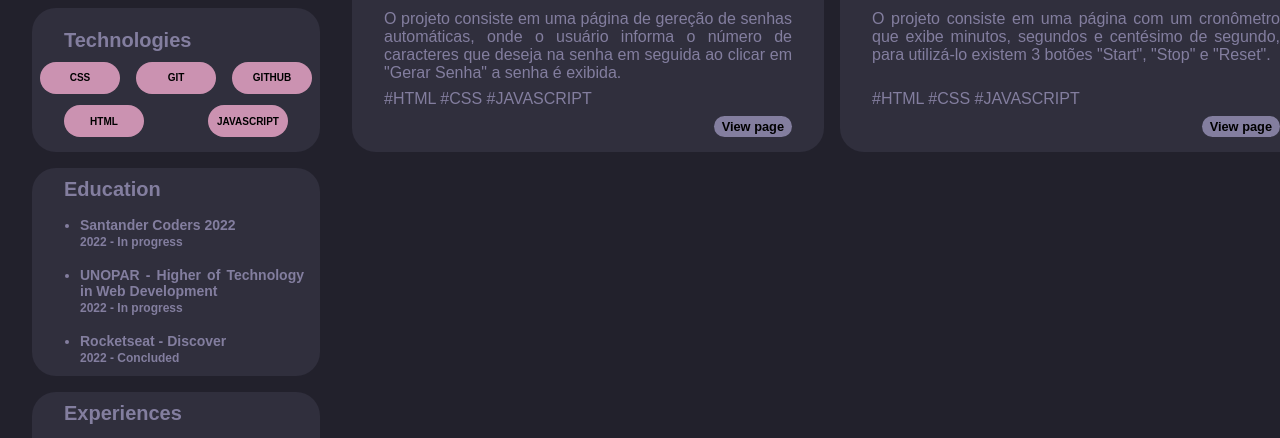
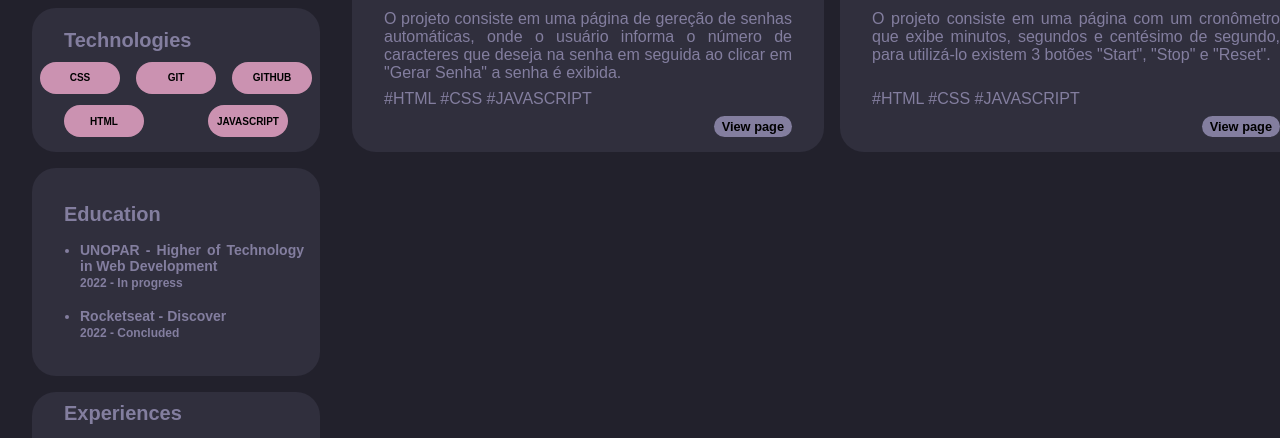
Before and after one commit to raulrodmo/Desafio04PortfolioRocketseat, a plain HTML site: page index.html in a window 1280 px wide. Shown: the part 616-1054 px from the top of the page. Drawn offline with Linux system fonts and the light colour scheme.

Commit message:
adjustment education

```diff
--- a/index.html
+++ b/index.html
@@ -83,7 +83,6 @@
       id="education">
       <h2 id="edu-title">Education</h2>
       <ul>
-        <li class="education">Santander Coders 2022<br> <a class="edu-description">2022 - In progress</a> </li> <br>
         <li class="education">UNOPAR - Higher of Technology in Web Development<br> <a class="edu-description">2022 - In progress</a> </li> <br>
         <li class="education">Rocketseat - Discover<br> <a class="edu-description">2022 - Concluded</a> </li> <br>
       </ul>
```
